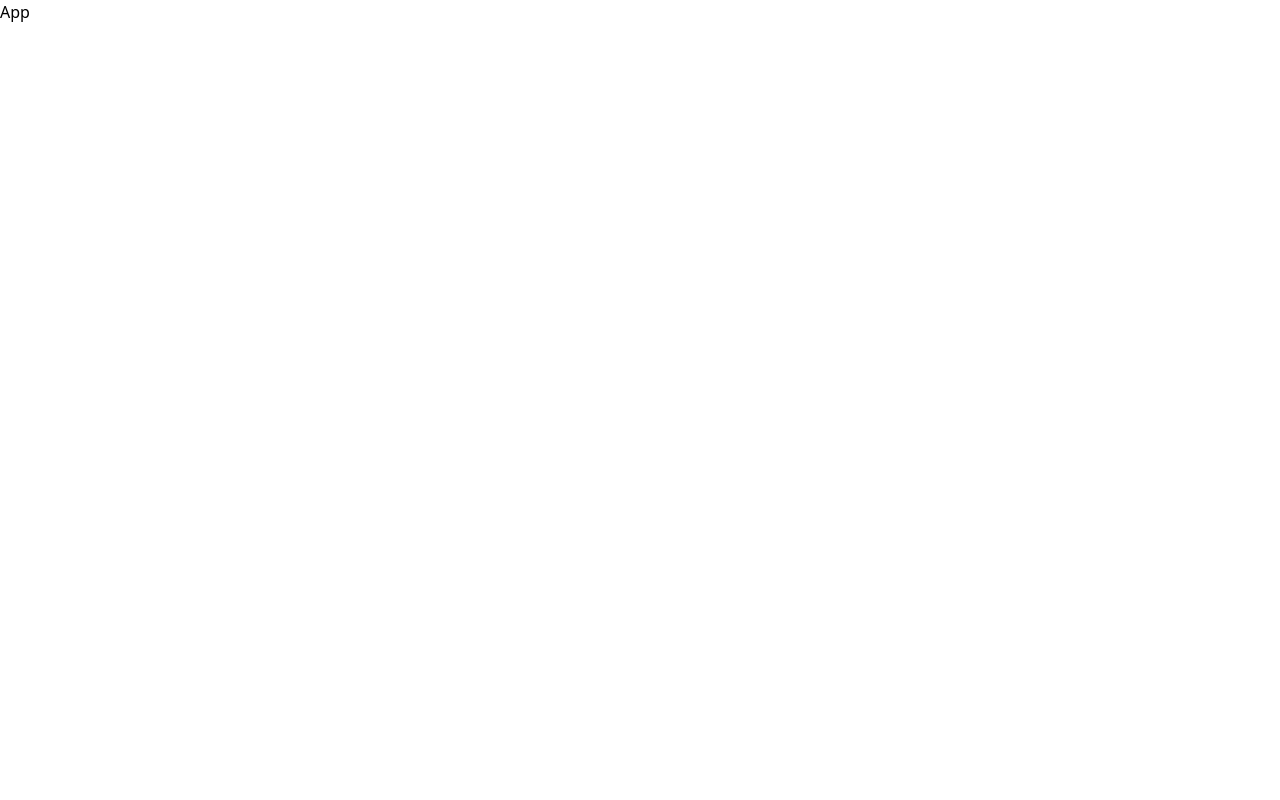
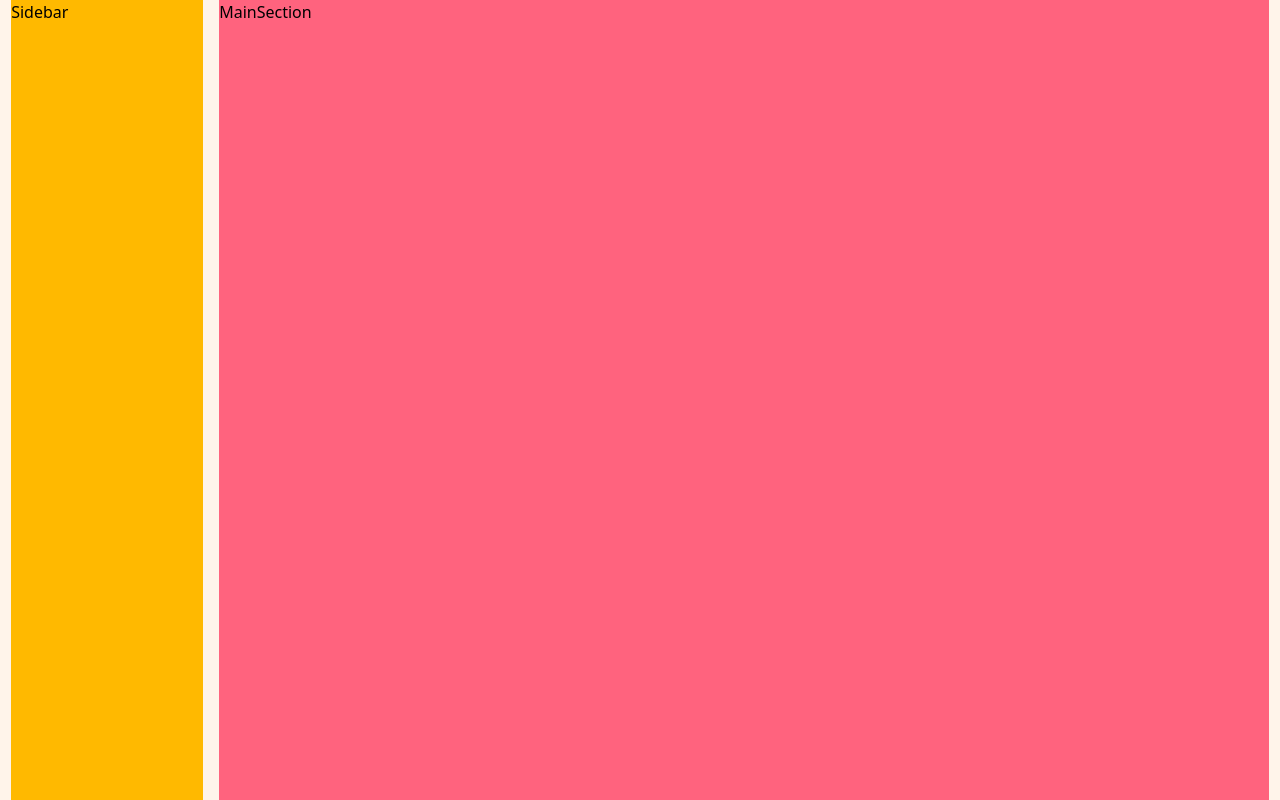
Before and after one commit to Mohinani-rahulcodes/AdminDashboard, a React (Vite) app: page / in a window 1280 px wide. Shown: the top 800 px of the page. Built offline with nearby package versions, Linux system fonts and the light colour scheme.

Commit message:
Second commit

```diff
--- a/src/App.jsx
+++ b/src/App.jsx
@@ -1,8 +1,13 @@
 import React from 'react'
+import Sidebar from './Components/Sidebar'
+import MainSection from './Components/MainSection'
 
 const App = () => {
   return (
-    <div>App</div>
+    <div className='bg-[#FFF4EA] flex justify-center items-start gap-4'>
+      <Sidebar />
+      <MainSection />
+    </div>
   )
 }
 
--- /dev/null
+++ b/src/Components/MainSection.jsx
@@ -0,0 +1,12 @@
+import React from 'react'
+
+const MainSection = () => {
+  return (
+    <div className='h-[200vh] w-[82vw] bg-rose-400'>
+        MainSection
+
+    </div>
+  )
+}
+
+export default MainSection
--- /dev/null
+++ b/src/Components/Sidebar.jsx
@@ -0,0 +1,11 @@
+import React from 'react'
+
+const Sidebar = () => {
+  return (
+    <div className='h-screen w-[15vw] bg-amber-400 sticky top-0 '>
+        Sidebar
+    </div>
+  )
+}
+
+export default Sidebar
```
